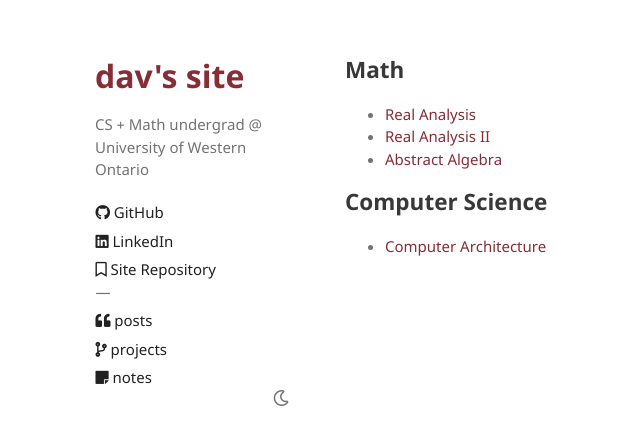
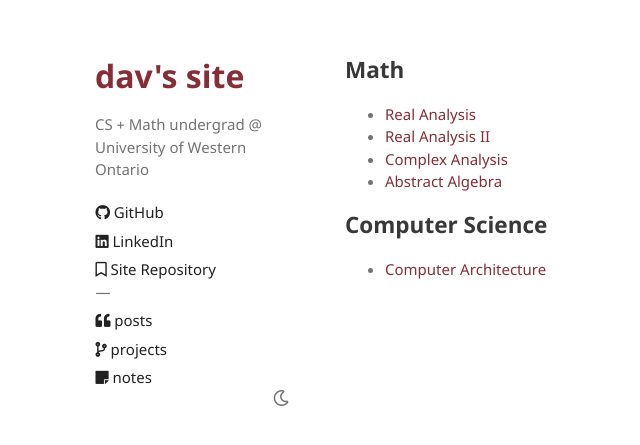
Before and after one commit to davidtranhq/davidtranhq.github.io, a Jekyll site: the page built from notes/index.md, in a window 1280 px wide. Shown: the top 445 px of the page, without its empty margins (90-730 px from the left). Built offline with Jekyll 4.4.1, drawn with Linux system fonts in a browser that asks for light colours; our own code applies the rules of GitHub Pages for plain Markdown files.

Commit message:
Add complex analysis

```diff
--- a/notes/index.md
+++ b/notes/index.md
@@ -7,6 +7,7 @@ permalink: /notes/
 
 * [Real Analysis](real-analysis/)
 * [Real Analysis II](real-analysis-ii/)
+* [Complex Analysis](complex-analysis/)
 * [Abstract Algebra](abstract-algebra/)
 
 ## Computer Science
```
